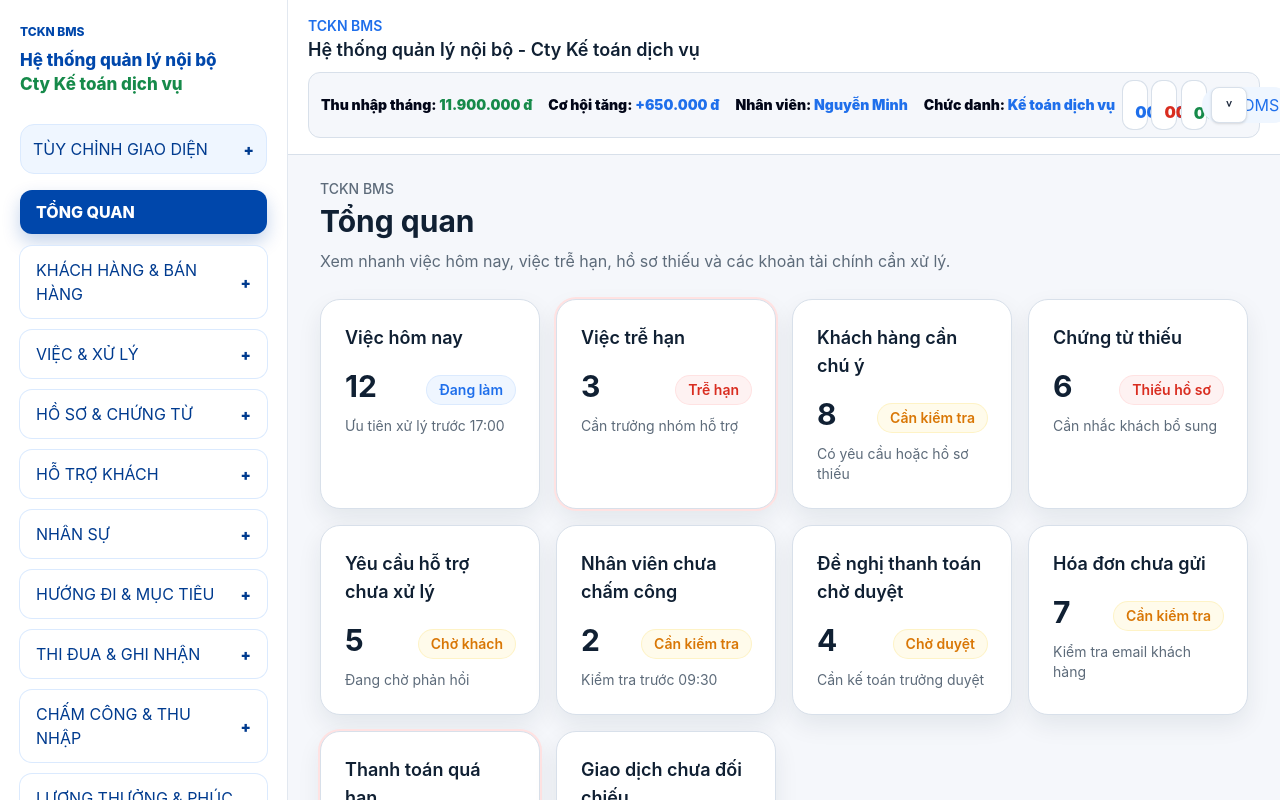
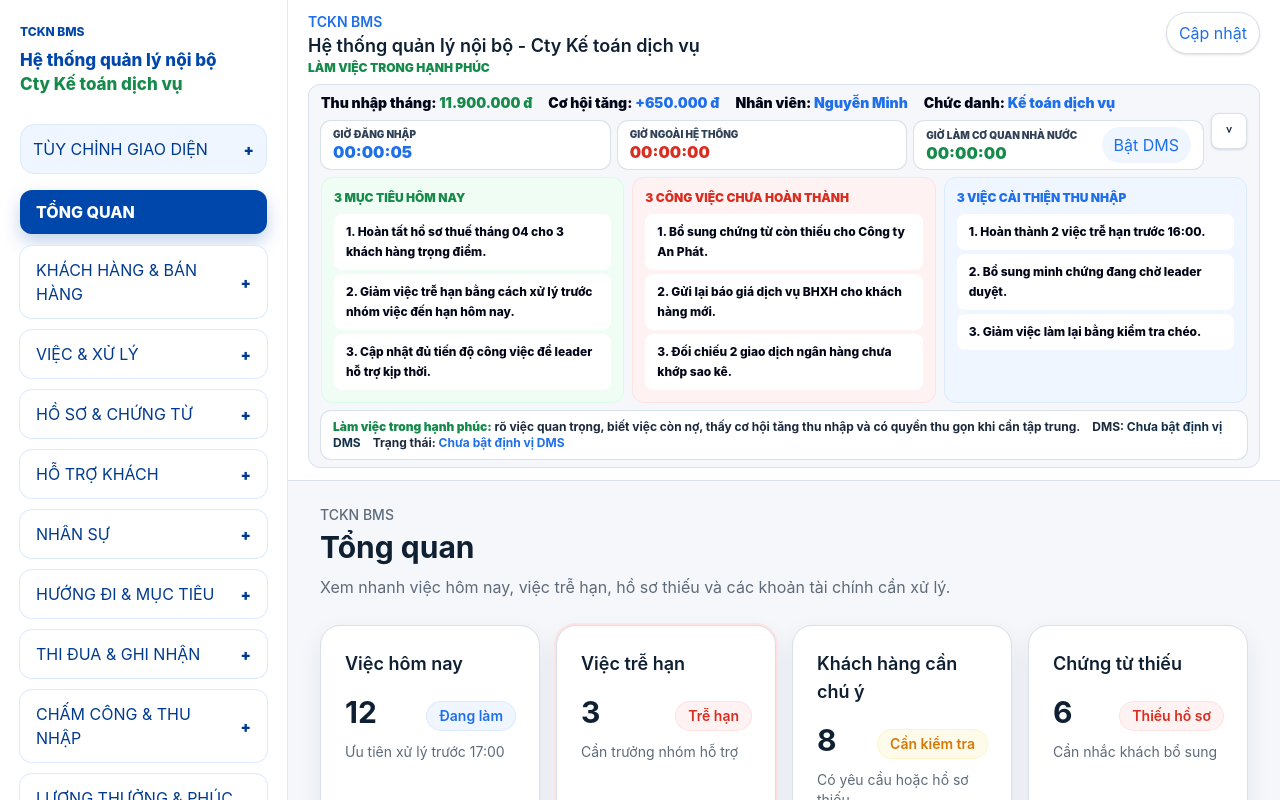
Before and after one commit to hoangquan227/BMS, a Next.js app: page /tong-quan in a window 1280 px wide. Shown: the top 800 px of the page. Built offline with nearby package versions, Linux system fonts and the light colour scheme.

Commit message:
Add release notes and clearer work focus strip

```diff
--- a/src/app/components/AppShell.js
+++ b/src/app/components/AppShell.js
@@ -4,6 +4,7 @@ import { usePathname } from "next/navigation";
 import BottomMenuMobile from "../../components/design-system/BottomMenuMobile";
 import SidebarDesktop from "../../components/design-system/SidebarDesktop";
 import BmsActivityTracker from "./BmsActivityTracker";
+import ReleaseNotesButton from "./ReleaseNotesButton";
 import WorkSessionClock from "./WorkSessionClock";
 
 export default function AppShell({ children }) {
@@ -17,9 +18,15 @@ export default function AppShell({ children }) {
       </div>
 
       <div className="lg:pl-72">
-        <header className="sticky top-0 z-10 border-b border-bms-border bg-white px-5 py-4 transition-shadow">
-          <p className="text-sm font-semibold text-bms-primary">TCKN BMS</p>
-          <h1 className="text-lg font-semibold">Hệ thống quản lý nội bộ - Cty Kế toán dịch vụ</h1>
+        <header className="sticky top-0 z-10 border-b border-bms-border bg-white px-5 py-3 transition-shadow">
+          <div className="flex flex-col gap-2 lg:flex-row lg:items-start lg:justify-between">
+            <div>
+              <p className="text-sm font-semibold text-bms-primary">TCKN BMS</p>
+              <h1 className="text-lg font-semibold">Hệ thống quản lý nội bộ - Cty Kế toán dịch vụ</h1>
+              <p className="text-xs font-black uppercase tracking-normal text-bms-success">Làm việc trong hạnh phúc</p>
+            </div>
+            <ReleaseNotesButton />
+          </div>
           <WorkSessionClock />
         </header>
 
--- /dev/null
+++ b/src/app/components/ReleaseNotesButton.js
@@ -0,0 +1,116 @@
+"use client";
+
+import { useState } from "react";
+
+const releaseNotes = [
+  {
+    date: "01/05/2026",
+    version: "Bản cập nhật giao diện làm việc",
+    groups: [
+      {
+        name: "Không gian làm việc",
+        items: [
+          "Thêm chế độ ẩn, thanh nhỏ và đầy đủ cho khu vực thu nhập, đồng hồ và việc cần làm.",
+          "Bổ sung thông điệp làm việc trong hạnh phúc để nhắc tinh thần sử dụng hệ thống.",
+        ],
+      },
+      {
+        name: "Thu nhập & cải thiện",
+        items: [
+          "Hiển thị thu nhập trong tháng tới thời điểm hiện tại.",
+          "Làm rõ 3 việc cần làm để cải thiện thu nhập trong ngày.",
+        ],
+      },
+      {
+        name: "Thi đua & ghi nhận",
+        items: [
+          "Bổ sung chức năng in giấy chứng nhận thi đua theo tuần, tháng, quý, năm.",
+          "Giữ cách trình bày nhẹ nhàng, hướng đến ghi nhận và cải thiện.",
+        ],
+      },
+    ],
+  },
+  {
+    date: "30/04/2026",
+    version: "Bản cập nhật phân tích hoạt động",
+    groups: [
+      {
+        name: "Phân tích hoạt động",
+        items: [
+          "Thêm nhóm màn hình phân tích hoạt động làm việc minh bạch.",
+          "Bổ sung trang chính sách dữ liệu để nhân viên biết rõ dữ liệu nào được thu thập.",
+        ],
+      },
+      {
+        name: "Cá nhân hóa giao diện",
+        items: [
+          "Cho phép bật hoặc tắt nhóm chức năng theo nhu cầu từng vị trí.",
+          "Thêm mẫu hiển thị cho nhân viên kinh doanh, kế toán dịch vụ và leader.",
+        ],
+      },
+    ],
+  },
+];
+
+export default function ReleaseNotesButton() {
+  const [open, setOpen] = useState(false);
+
+  return (
+    <div className="relative">
+      <button
+        className="rounded-bms-pill border border-bms-border bg-white px-3 py-2 text-xs font-black text-bms-primary shadow-sm transition hover:border-bms-primary hover:bg-blue-50 active:translate-y-px"
+        onClick={() => setOpen((current) => !current)}
+        type="button"
+      >
+        Cập nhật
+      </button>
+
+      {open ? (
+        <div className="absolute right-0 z-50 mt-2 max-h-[70vh] w-[min(92vw,520px)] overflow-auto rounded-[14px] border border-bms-border bg-white p-4 shadow-bms">
+          <div className="mb-3 flex items-start justify-between gap-3">
+            <div>
+              <p className="text-xs font-black uppercase text-bms-primary">Release note</p>
+              <h2 className="text-lg font-black text-slate-950">Những cập nhật mới</h2>
+              <p className="text-sm font-semibold text-slate-700">Phân loại theo ngày và nhóm chức năng.</p>
+            </div>
+            <button
+              className="rounded-[8px] px-2 py-1 text-sm font-black text-slate-700 transition hover:bg-slate-100"
+              onClick={() => setOpen(false)}
+              type="button"
+            >
+              Đóng
+            </button>
+          </div>
+
+          <div className="space-y-4">
+            {releaseNotes.map((release) => (
+              <article className="rounded-[12px] border border-bms-border p-3" key={`${release.date}-${release.version}`}>
+                <div className="mb-3 flex flex-col gap-1 sm:flex-row sm:items-center sm:justify-between">
+                  <h3 className="text-base font-black text-slate-950">{release.version}</h3>
+                  <span className="rounded-bms-pill bg-blue-50 px-3 py-1 text-xs font-black text-bms-primary">
+                    {release.date}
+                  </span>
+                </div>
+
+                <div className="space-y-3">
+                  {release.groups.map((group) => (
+                    <section key={group.name}>
+                      <p className="text-sm font-black text-slate-900">{group.name}</p>
+                      <ul className="mt-1 space-y-1">
+                        {group.items.map((item) => (
+                          <li className="text-sm font-semibold leading-6 text-slate-700" key={item}>
+                            - {item}
+                          </li>
+                        ))}
+                      </ul>
+                    </section>
+                  ))}
+                </div>
+              </article>
+            ))}
+          </div>
+        </div>
+      ) : null}
+    </div>
+  );
+}
--- a/src/app/components/WorkSessionClock.js
+++ b/src/app/components/WorkSessionClock.js
@@ -6,6 +6,18 @@ const employee = {
   name: "Nguyễn Minh",
   title: "Kế toán dịch vụ",
 };
+
+const todayGoals = [
+  "Hoàn tất hồ sơ thuế tháng 04 cho 3 khách hàng trọng điểm.",
+  "Giảm việc trễ hạn bằng cách xử lý trước nhóm việc đến hạn hôm nay.",
+  "Cập nhật đủ tiến độ công việc để leader hỗ trợ kịp thời.",
+];
+
+const unfinishedTasks = [
+  "Bổ sung chứng từ còn thiếu cho Công ty An Phát.",
+  "Gửi lại báo giá dịch vụ BHXH cho khách hàng mới.",
+  "Đối chiếu 2 giao dịch ngân hàng chưa khớp sao kê.",
+];
 
 const incomeActions = [
   "Hoàn thành 2 việc trễ hạn trước 16:00.",
@@ -22,12 +34,12 @@ const displayModes = [
   {
     id: "compact",
     label: "Chỉ hiện thanh nhỏ",
-    description: "Giữ thu nhập, giờ đăng nhập và nút DMS trên một thanh.",
+    description: "Giữ số liệu chính trên một thanh gọn.",
   },
   {
     id: "full",
     label: "Luôn hiện đầy đủ",
-    description: "Hiện đủ đồng hồ và 3 việc cải thiện thu nhập.",
+    description: "Hiện rõ mục tiêu, việc chưa xong và thu nhập.",
   },
 ];
 
@@ -63,10 +75,10 @@ function formatDms(position) {
 
 function readSavedDisplayMode() {
   if (typeof window === "undefined") {
-    return "compact";
+    return "full";
   }
 
-  return window.localStorage.getItem("tckn-bms-work-strip-display-v2") || "compact";
+  return window.localStorage.getItem("tckn-bms-work-strip-display-v3") || "full";
 }
 
 function ClockPill({ label, value, tone = "primary" }) {
@@ -84,6 +96,27 @@ function ClockPill({ label, value, tone = "primary" }) {
   );
 }
 
+function FocusList({ title, tone = "primary", items }) {
+  const toneClass = {
+    primary: "border-blue-100 bg-blue-50 text-bms-primary",
+    success: "border-green-100 bg-green-50 text-bms-success",
+    danger: "border-red-100 bg-red-50 text-bms-danger",
+  }[tone];
+
+  return (
+    <section className={`rounded-[12px] border p-3 ${toneClass}`}>
+      <p className="mb-2 text-xs font-black uppercase">{title}</p>
+      <ol className="space-y-1">
+        {items.map((item, index) => (
+          <li className="rounded-[8px] bg-white px-3 py-2 text-xs font-extrabold leading-5 text-slate-950" key={item}>
+            {index + 1}. {item}
+          </li>
+        ))}
+      </ol>
+    </section>
+  );
+}
+
 export default function WorkSessionClock() {
   const [displayMode, setDisplayMode] = useState(readSavedDisplayMode);
   const [menuOpen, setMenuOpen] = useState(false);
@@ -95,7 +128,7 @@ export default function WorkSessionClock() {
   const [locationMessage, setLocationMessage] = useState("Chưa bật định vị DMS");
 
   useEffect(() => {
-    window.localStorage.setItem("tckn-bms-work-strip-display-v2", displayMode);
+    window.localStorage.setItem("tckn-bms-work-strip-display-v3", displayMode);
   }, [displayMode]);
 
   useEffect(() => {
@@ -151,7 +184,7 @@ export default function WorkSessionClock() {
   return (
     <section className="mt-2 rounded-[12px] border border-bms-border bg-bms-subtle px-3 py-2">
       <div className="flex flex-col gap-2 xl:flex-row xl:items-center xl:justify-between">
-        <div className="flex min-w-0 flex-1 flex-col gap-2 lg:flex-row lg:items-center">
+        <div className="flex min-w-0 flex-1 flex-col gap-2">
           <div className="flex min-w-0 flex-wrap items-center gap-x-4 gap-y-1 text-sm font-black text-slate-950">
             <span>
               Thu nhập tháng: <span className="text-bms-success">11.900.000 đ</span>
@@ -167,7 +200,7 @@ export default function WorkSessionClock() {
             </span>
           </div>
 
-          <div className="grid min-w-0 flex-1 gap-2 sm:grid-cols-3">
+          <div className="grid min-w-0 gap-2 sm:grid-cols-3">
             <ClockPill label="Giờ đăng nhập" value={formatDuration(secondsInSystem)} />
             <ClockPill label="Giờ ngoài hệ thống" tone="danger" value={formatDuration(secondsOutsideSystem)} />
             <div className="flex min-w-0 items-center gap-2 rounded-[10px] bg-white px-3 py-1.5 ring-1 ring-bms-border">
@@ -196,22 +229,22 @@ export default function WorkSessionClock() {
         />
       </div>
 
+      {displayMode === "compact" ? (
+        <div className="mt-2 rounded-[10px] bg-white px-3 py-2 text-xs font-black text-slate-900 ring-1 ring-bms-border">
+          3 mục tiêu hôm nay · 3 công việc chưa hoàn thành · 3 việc cải thiện thu nhập
+        </div>
+      ) : null}
+
       {displayMode === "full" ? (
-        <div className="mt-2 grid gap-2 lg:grid-cols-[1fr_auto]">
-          <div className="grid gap-2 lg:grid-cols-3">
-            {incomeActions.map((action, index) => (
-              <div className="rounded-[10px] bg-white px-3 py-2 text-xs font-bold text-slate-900 ring-1 ring-blue-100" key={action}>
-                {index + 1}. {action}
-              </div>
-            ))}
-          </div>
-          <div className="rounded-[10px] bg-white px-3 py-2 text-xs font-bold text-slate-800 ring-1 ring-bms-border">
-            <p>
-              DMS: <span className="text-bms-money">{locationText}</span>
-            </p>
-            <p>
-              Trạng thái: <span className="text-bms-primary">{locationMessage}</span>
-            </p>
+        <div className="mt-2 grid gap-2 xl:grid-cols-3">
+          <FocusList items={todayGoals} title="3 mục tiêu hôm nay" tone="success" />
+          <FocusList items={unfinishedTasks} title="3 công việc chưa hoàn thành" tone="danger" />
+          <FocusList items={incomeActions} title="3 việc cải thiện thu nhập" tone="primary" />
+          <div className="rounded-[10px] bg-white px-3 py-2 text-xs font-bold text-slate-800 ring-1 ring-bms-border xl:col-span-3">
+            <span className="font-black text-bms-success">Làm việc trong hạnh phúc:</span>{" "}
+            rõ việc quan trọng, biết việc còn nợ, thấy cơ hội tăng thu nhập và có quyền thu gọn khi cần tập trung.
+            <span className="ml-3">DMS: <span className="text-bms-money">{locationText}</span></span>
+            <span className="ml-3">Trạng thái: <span className="text-bms-primary">{locationMessage}</span></span>
           </div>
         </div>
       ) : null}
@@ -233,7 +266,7 @@ function DisplayMenu({ currentMode, menuOpen, onChange, onToggle }) {
       </button>
 
       {menuOpen ? (
-        <div className="absolute right-0 z-40 mt-2 w-[280px] rounded-[10px] border border-bms-border bg-white p-2 shadow-bms">
+        <div className="absolute right-0 z-50 mt-2 w-[280px] rounded-[10px] border border-bms-border bg-white p-2 shadow-bms">
           <p className="px-3 py-2 text-xs font-black uppercase text-slate-700">Hiển thị thanh thông tin</p>
           {displayModes.map((mode) => (
             <button
```
